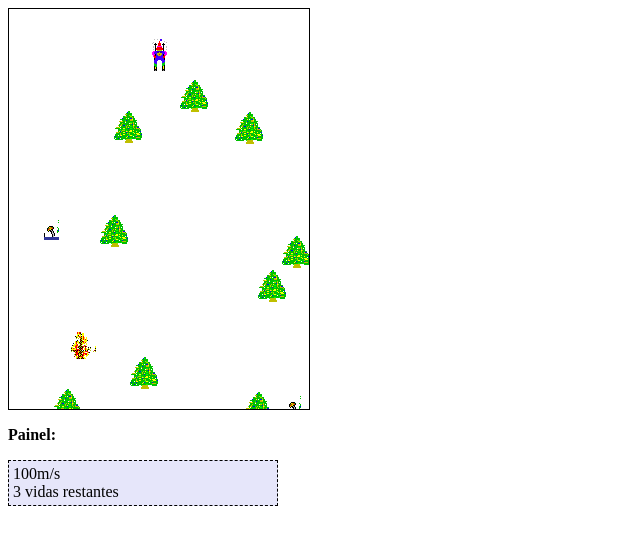
After one commit to LeideFerreira/ProgWeb, a PHP site: page /frontend/views/jogo/SkierFree/index.html in a window 1280 px wide. The commit adds this page. Shown: the top 545 px of the page, without its empty margins (0-640 px from the left). Run offline with PHP 8.4, Linux system fonts and the light colour scheme.

Commit message:
Atualiza

```diff
--- a/yii/advanced/common/models/UserSearch.php
+++ b/yii/advanced/common/models/UserSearch.php
@@ -62,7 +62,7 @@ class UserSearch extends User
             'id' => $this->id,
             'id_curso' => $this->id_curso,
             'status' => $this->status,
-         //   'username' => $this->username, //modifiquei aqui
+          'username' => $this->username, //modifiquei aqui
             'created_at' => $this->created_at,
             'updated_at' => $this->updated_at,
         ]);
--- a/yii/advanced/frontend/controllers/SiteController.php
+++ b/yii/advanced/frontend/controllers/SiteController.php
@@ -8,10 +8,12 @@ use yii\web\Controller;
 use yii\filters\VerbFilter;
 use yii\filters\AccessControl;
 use common\models\LoginForm;
+use common\models\Curso;
 use frontend\models\PasswordResetRequestForm;
 use frontend\models\ResetPasswordForm;
 use frontend\models\SignupForm;
 use frontend\models\ContactForm;
+use yii\helpers\ArrayHelper;
 
 /**
  * Site controller
@@ -151,6 +153,8 @@ class SiteController extends Controller
     public function actionSignup()
     {
         $model = new SignupForm();
+        $cursos = Curso::find()->all();
+        $array_cursos = ArrayHelper::map($cursos,'id','nome');
         if ($model->load(Yii::$app->request->post())) {
             if ($user = $model->signup()) {
                 if (Yii::$app->getUser()->login($user)) {
--- /dev/null
+++ b/yii/advanced/frontend/views/jogo/SkierFree/css/estilos.css
@@ -0,0 +1,94 @@
+.para-direita {
+   background-image: url(skier.png);
+   background-position: -25px -6px;
+   width: 22px;
+   height: 28px;
+}
+
+.para-esquerda {
+   background-image: url(skier.png);
+   background-position: -26px -43px;
+   width: 22px;
+   height: 28px;
+}
+
+.para-frente {
+   background-image: url(skier.png);
+   background-position: -67px -2px;
+   width: 15px;
+   height: 32px;
+}
+.bateu {
+    background-image: url(skier.png);
+    background-position: -84px -81px;
+    width: 32px;
+    height: 28px;
+}
+
+.morreu {
+    background-image: url(skier.png);
+    background-position: -240px -2px;
+    width: 32px;
+    height: 28px;
+}
+.arvore {
+   background-image: url(obstacles.png);
+   background-position: -0px -31px;
+   width: 28px;
+   height: 32px;
+   position: absolute;
+}
+
+.cogumelo{
+    background-image: url(obstacles.png);
+    background-position: -268px -40px;
+    width: 15px;
+    height: 28px;
+    position: absolute;
+}
+.arbusto {
+    background-image: url(obstacles.png);
+    background-position: -50px -98px;
+    width: 25px;
+    height: 32px;
+    position: absolute;
+ }
+ .rocha {
+    background-image: url(obstacles.png);
+    background-position: -30px -45px;
+    width: 25px;
+    height: 30px;
+    position: absolute;
+ }
+
+ .toco {
+    background-image: url(obstacles.png);
+    background-position: -250px -45px;
+    width: 20px;
+    height: 25px;
+    position: absolute;
+ }
+
+ .big {
+    background-image: url(obstacles.png);
+    background-position: -92px -70px;
+    width: 35px;
+    height: 60px;
+    position: absolute;
+ }
+
+#montanha {
+   border: 1px solid black;
+   position: relative;
+   overflow: hidden;
+}
+#skier {
+   position: absolute;
+}
+
+.distancia {
+	width:260px;
+	border:1px dashed;
+	background-color:#E6E6FA;
+	padding: 4px 4px;
+}
--- /dev/null
+++ b/yii/advanced/frontend/views/jogo/SkierFree/index.html
@@ -0,0 +1,22 @@
+<!DOCTYPE html>
+<html lang="en">
+<head>
+   <meta charset="UTF-8">
+   <meta name="viewport" content="width=device-width, initial-scale=1.0">
+   <meta http-equiv="X-UA-Compatible" content="ie=edge">
+   <title>Skifree</title>
+   <link rel="stylesheet" href="css/estilos.css">
+   <link rel="stylesheet" href="estilo.css">
+</head>
+<body>
+   <div id="montanha">
+      <div id="skier"></div>
+   </div>
+   <p><b>Painel:</b></p>
+    <div class="distancia">
+        <span id="metros">00m/s</span><br>
+        <span id = "vidas">3 vidas restantes</span>
+    </div>
+   <script src="js/skifree.js"></script>
+</body>
+</html>
--- /dev/null
+++ b/yii/advanced/frontend/views/jogo/SkierFree/js/skifree.js
@@ -0,0 +1,264 @@
+(function () {
+
+  const FPS = 50;
+  const TAMX = 300;
+  const TAMY = 400;
+  var PROB_ARVORE = 2;
+  var gameLoop;
+  var montanha;
+  var skier;
+  var painel;
+  var pontuacao;
+  var direcoes = ['para-esquerda','para-frente','para-direita']
+  var arvores = [];
+  var arbustos = [];
+  var rochas = [];
+  var toco_arvore = [];
+  var arvore_grande = [];
+  var cogumelos = [];
+  var gameover;
+
+  var velocidade_jogador = 1; //Variavel para alternar a velocidade do jogador ao pressionar a tecla 'f'
+  var vidas_jogador = 3; //Começa com 3 vidas
+
+  function init () {
+    montanha = new Montanha();
+    skier = new Skier();
+    painel = new Painel();
+    gameLoop = setInterval(run, 1000/FPS);
+  }
+
+  window.addEventListener('keydown', function (e) {
+    if (e.key == 'a') skier.mudarDirecao(-1);
+    else if (e.key == 'd') skier.mudarDirecao(1);
+  });
+
+  window.addEventListener('keypress',function(e){//Quando o usuário ficar pressionando 'f' a velocidade do jogador aumenta.
+    if(e.key == 'f') velocidade_jogador = 3;
+  });
+
+  window.addEventListener('keyup',function(e){ //Quando o usuário parar de pressionar 'f' a velocidade volta ao normal.
+    if(e.key == 'f') velocidade_jogador = 1;
+  });
+
+  function Montanha () {
+    this.element = document.getElementById("montanha");
+    this.element.style.width = TAMX + "px";
+    this.element.style.height = TAMY + "px";
+  }
+
+  function verifica_vidas(){
+    if(skier.element.className == 'bateu'){ //Se o evento anterior foi uma batida
+      if(vidas_jogador == 0){
+        skier.element.className = 'morreu';
+        parar();
+        console.log("Game over");
+      }else{
+        vidas_jogador--;
+      }
+    }
+  }
+
+  function Skier() {
+    this.element = document.getElementById("skier");
+    this.direcao = 1; //0-esquerda;1-frente;2-direita
+    this.element.className = 'para-frente';
+    this.element.style.top = '30px';
+    this.element.style.left = parseInt(TAMX/2)-7 + 'px';
+
+    this.mudarDirecao = function (giro) {
+      if (this.direcao + giro >=0 && this.direcao + giro <=2) {
+        this.direcao += giro;
+        this.element.className = direcoes[this.direcao];
+      }
+    }
+
+    this.andar = function () {
+      if (this.direcao == 0) {
+        var verifica = parseInt(this.element.style.left)-velocidade_jogador; //Para não acontecer ultrapasse das bordas
+        if(verifica >= 0){ //limite 0 px
+          this.element.style.left = (parseInt(this.element.style.left)-velocidade_jogador) + "px";
+        }
+      }
+
+      if (this.direcao == 2) {
+        var verifica = parseInt(this.element.style.left)+velocidade_jogador; //Para não acontecer ultrapasse das bordas
+        if(verifica <= 280){ //limite 284 px
+          this.element.style.left = (parseInt(this.element.style.left)+velocidade_jogador) + "px";
+        }
+      }
+    }
+  }
+
+  function colisao(a){ //Funcao para a colisao do obstaculo arvore
+    var limite = 20;
+    var esquerda_skier = parseInt(skier.element.style.left);
+    var esquerda_obstaculo = parseInt(a.element.style.left); //Pego os valores inteiros do left do skier e do left da arvore
+    if(skier.element.className != 'bateu'){//Se o jogador não estiver caído
+      if(esquerda_skier-limite <= esquerda_obstaculo && esquerda_obstaculo <= esquerda_skier + limite){ //Se a posicao de ambos tiverem no intervalo
+        var topo_obstaculo = parseInt(a.element.style.top);
+        var topo_skier = parseInt(skier.element.style.top); //verifico o topo
+        if(topo_skier-limite <= topo_obstaculo && topo_obstaculo <= topo_skier+limite){ //Se tbm tiver no intervalo
+          a.element.style.top = '-10px';
+          skier.element.className = 'bateu'; //Aqui eu devo mudar para o bonequinho caído
+           console.log("Colisão de Skier com arvore", skier.element.style.left, a.element.style.left, a.element.style.top);
+           verifica_vidas();
+        }
+      }
+    }
+  }
+
+  function Comeu_cogumelo(a){ //Funcao para a colisao do obstaculo arvore
+    var limite = 10;
+    var esquerda_skier = parseInt(skier.element.style.left);
+    var esquerda_obstaculo = parseInt(a.element.style.left); //Pego os valores inteiros do left do skier e do left da arvore
+    if(skier.element.className != 'bateu'){//Se o jogador não estiver caído
+      if(esquerda_skier-limite <= esquerda_obstaculo && esquerda_obstaculo <= esquerda_skier + limite){ //Se a posicao de ambos tiverem no intervalo
+        var topo_obstaculo = parseInt(a.element.style.top);
+        var topo_skier = parseInt(skier.element.style.top); //verifico o topo
+        if(topo_skier-limite <= topo_obstaculo && topo_obstaculo <= topo_skier+limite){ //Se tbm tiver no intervalo
+          a.element.style.top = '-10px';
+          a.element.style.left = '-100px';
+          vidas_jogador++;
+        }
+      }
+    }
+  }
+  var intervalo;
+  var s = 0; //valor inicial
+  function Painel(){ //Distancia percorrida
+    function tempo() {
+      intervalo = window.setInterval(function() {
+        if (s < 10) document.getElementById("metros").innerHTML = "0" + s + "m/s";
+        else document.getElementById("metros").innerHTML = s + "m/s";
+        document.getElementById("vidas").innerHTML = vidas_jogador + " vidas restantes";
+        if(velocidade_jogador == 1){
+          s+=20;//20 metros por segundo
+        }else if(velocidade_jogador == 3){
+          s+=30; //30 metros por segundo
+        }
+
+      },1000);
+    }
+      window.onload = tempo;
+  }
+
+  function parar() {
+    window.clearInterval(intervalo);
+    window.clearInterval(gameLoop);
+  }
+
+  function Arvore() {
+    this.element = document.createElement('div');
+    montanha.element.appendChild(this.element);
+    this.element.className = 'arvore';
+    this.element.style.top = TAMY + "px";
+    this.element.style.left = Math.floor(Math.random() * TAMX) + "px";
+  // console.log("Arvore left e top", this.element.style.left,this.element.style.top);
+  }
+
+  function Cogumelo() {
+    this.element = document.createElement('div');
+    montanha.element.appendChild(this.element);
+    this.element.className = 'cogumelo';
+    this.element.style.top = TAMY + "px";
+    this.element.style.left = Math.floor(Math.random() * TAMX) + "px";
+    }
+
+  function Arbusto() {
+  this.element = document.createElement('div');
+  montanha.element.appendChild(this.element);
+  this.element.className = 'arbusto';
+  this.element.style.top = TAMY + "px";
+  this.element.style.left = Math.floor(Math.random() * TAMX) + "px";
+  }
+
+  function Rocha() {
+    this.element = document.createElement('div');
+    montanha.element.appendChild(this.element);
+    this.element.className = 'rocha';
+    this.element.style.top = TAMY + "px";
+    this.element.style.left = Math.floor(Math.random() * TAMX) + "px";
+  }
+
+  function Toco() {
+    this.element = document.createElement('div');
+    montanha.element.appendChild(this.element);
+    this.element.className = 'toco';
+    this.element.style.top = TAMY + "px";
+    this.element.style.left = Math.floor(Math.random() * TAMX) + "px";
+  }
+
+  function BigArvore() {
+    this.element = document.createElement('div');
+    montanha.element.appendChild(this.element);
+    this.element.className = 'big';
+    this.element.style.top = TAMY + "px";
+    this.element.style.left = Math.floor(Math.random() * TAMX) + "px";
+  }
+
+  function run () {
+    var random = Math.floor(Math.random() * 1000);
+    if (random <= PROB_ARVORE*10) {
+        var arvore = new Arvore();
+        arvores.push(arvore);
+    }
+    arvores.forEach(function (a) {
+      a.element.style.top = (parseInt(a.element.style.top)-1) + "px";
+      colisao(a); //Chamar funcao para verificar a colisao
+    });
+
+    random = Math.floor(Math.random() * 1000);
+    if(random <= PROB_ARVORE){
+      var arbusto = new Arbusto();
+        arbustos.push(arbusto);
+    }
+    arbustos.forEach(function (a) {
+      a.element.style.top = (parseInt(a.element.style.top)-1) + "px";
+      colisao(a);
+    });
+
+    random = Math.floor(Math.random() * 1000);
+    if(random <= PROB_ARVORE){
+      var rocha = new Rocha();
+        rochas.push(rocha);
+    }
+    rochas.forEach(function (a) {
+      a.element.style.top = (parseInt(a.element.style.top)-1) + "px";
+      colisao(a);
+    });
+
+    random = Math.floor(Math.random() * 1000);
+    if(random <= PROB_ARVORE){
+      var toco = new Toco();
+        toco_arvore.push(toco);
+    }
+    toco_arvore.forEach(function (a) {
+      a.element.style.top = (parseInt(a.element.style.top)-1) + "px";
+      colisao(a);
+    });
+
+    random = Math.floor(Math.random() * 1000);
+    if(random <= PROB_ARVORE){
+      var big = new BigArvore();
+        arvore_grande.push(big);
+    }
+    arvore_grande.forEach(function (a) {
+      a.element.style.top = (parseInt(a.element.style.top)-1) + "px";
+      colisao(a);
+    });
+
+    random = Math.floor(Math.random() * 1000);
+    if(random <= PROB_ARVORE){
+      var cogumelo = new Cogumelo();
+        cogumelos.push(cogumelo);
+    }
+    cogumelos.forEach(function (a) {
+      a.element.style.top = (parseInt(a.element.style.top)-1) + "px";
+      Comeu_cogumelo(a);
+    });
+
+    skier.andar();
+  }
+  init();
+})();
--- a/yii/advanced/frontend/views/jogo/index.php
+++ b/yii/advanced/frontend/views/jogo/index.php
@@ -2,7 +2,7 @@
 /* @var $this yii\web\View */
 use yii\helpers\Url;
 
-$this->registerJsFile(""); //Integrar o jogo
+$this->registerJsFile('@SkierFree/js/skiefree.js'); //Integrar o jogo
 $this->registerJs("
     var pontuacao = 6000;
     $.ajax({
@@ -21,6 +21,7 @@ $this->registerJs("
 ");
 ?>
 <h1>/jogo/index</h1>
+
 <div id = "montanha"></div>
 <p>
     You may change the content of this page by modifying
--- a/yii/advanced/frontend/views/site/index.php
+++ b/yii/advanced/frontend/views/site/index.php
@@ -12,7 +12,7 @@ $this->title = 'Skifree';
 
         <p class="lead">You have successfully created your Yii-powered application.</p>
 
-        <p><a class="btn btn-lg btn-success" href="http://www.yiiframework.com">Iniciar Jogo!</a></p>
+        <p><a class="btn btn-lg btn-success" href="/Progweb/SkierFree/index.html">Iniciar Jogo!</a></p>
     </div>
 
     <div class="body-content">
```
Also changed, not shown: yii/advanced/common/models/User.php (+8 -0 lines), yii/advanced/frontend/views/user/view.php (+17 -6 lines), yii/advanced/frontend/views/jogo/SkierFree/css/obstacles.png (added), yii/advanced/frontend/views/jogo/SkierFree/css/skier.png (added).
